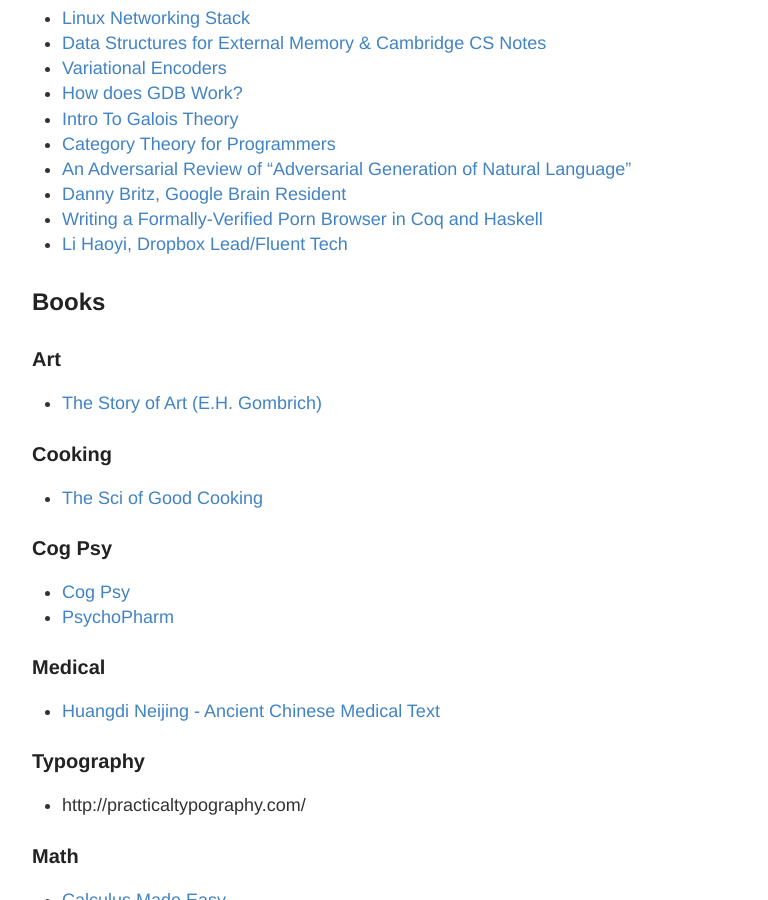
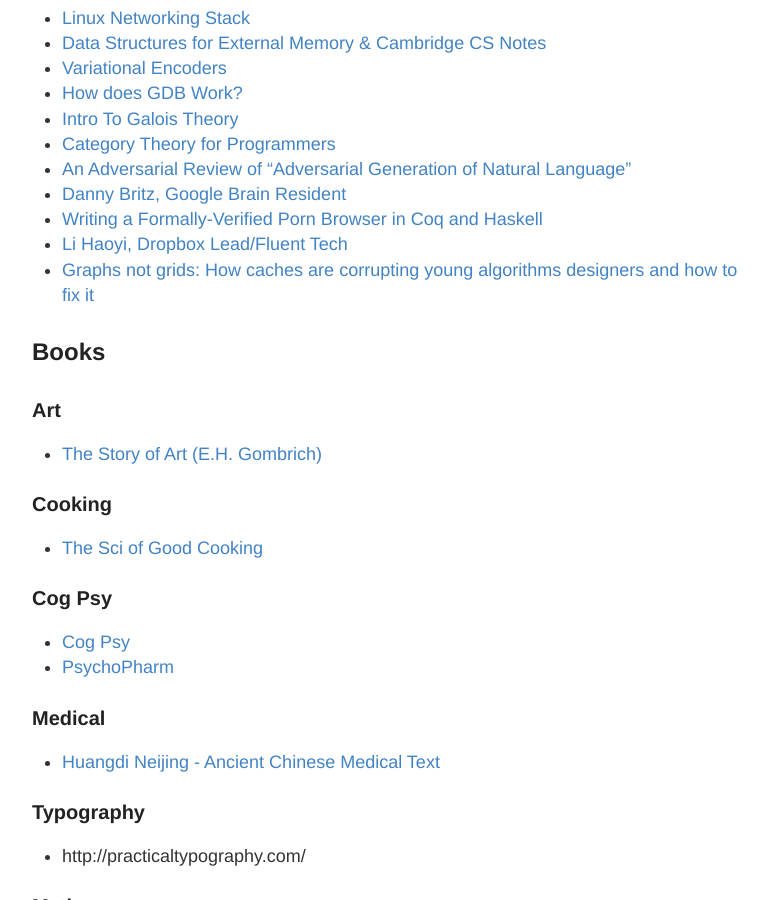
Before and after one commit to RONNCC/ronncc.github, a Jekyll site: the page built from _posts/2015-12-25-ReadingList.md, in a window 1280 px wide and 900 px high, scrolled down 2290 px. Shown: the whole window, without its empty margins (248-1016 px from the left). Built offline with Jekyll 4.4.1, drawn with Linux system fonts in a browser that asks for light colours; comment, search, counter and statistics services are not loaded.

Commit message:
Update 2015-12-25-ReadingList.md

```diff
--- a/_posts/2015-12-25-ReadingList.md
+++ b/_posts/2015-12-25-ReadingList.md
@@ -93,6 +93,7 @@
 - [Danny Britz, Google Brain Resident](http://www.wildml.com/)
 - [Writing a Formally-Verified Porn Browser in Coq and Haskell](http://www.michaelburge.us/2017/08/25/writing-a-formally-verified-porn-browser-in-coq.html)
 - [Li Haoyi, Dropbox Lead/Fluent Tech](http://www.lihaoyi.com/)
+- [Graphs not grids: How caches are corrupting young algorithms designers and how to fix it](http://blog.ezyang.com/2010/07/graphs-not-grids/)
 
 ## Books
 
```
